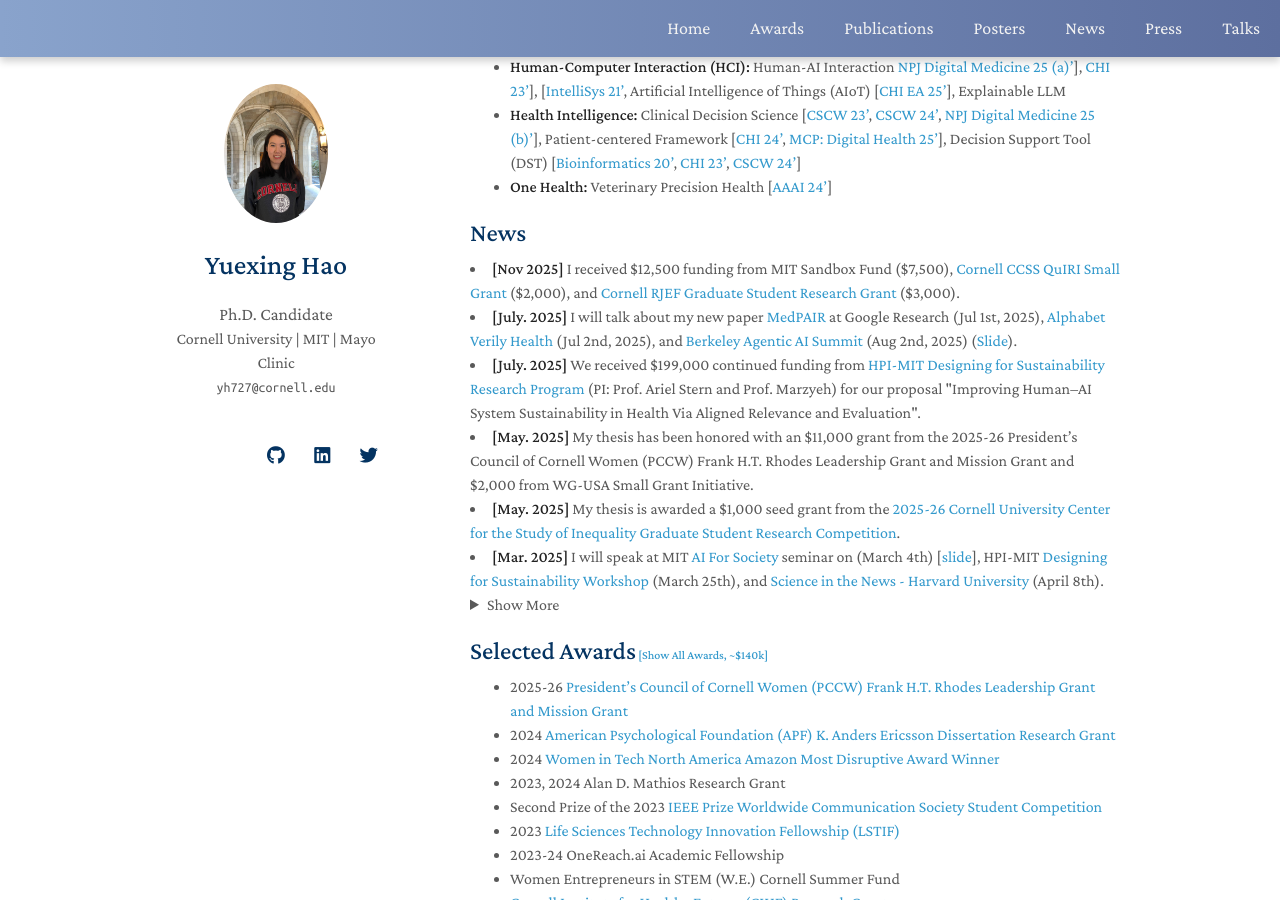
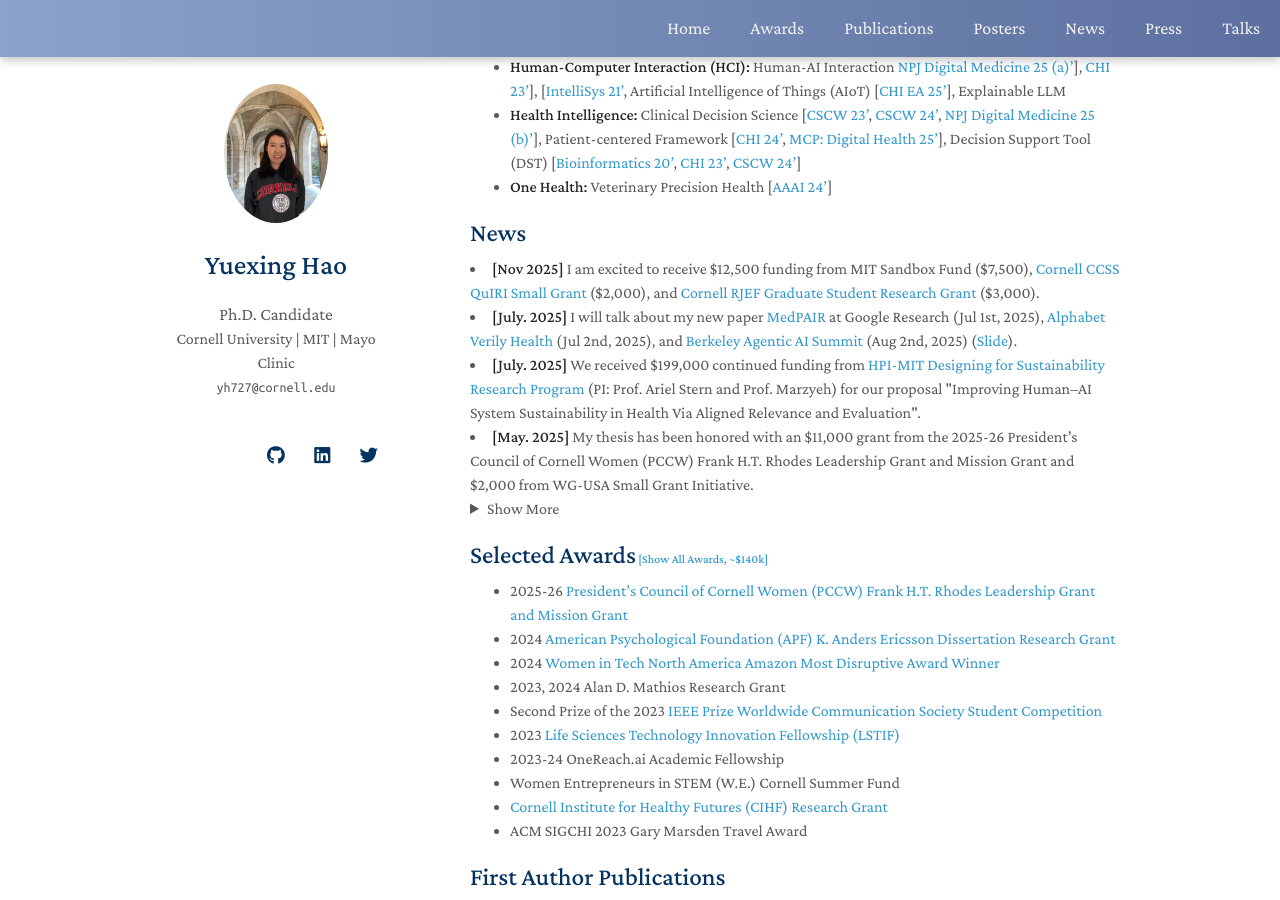
Before and after one commit to YuexingHao/Yuexing-Hao, a Jekyll site: the page built from index.md, in a window 1280 px wide and 900 px high, scrolled down 392 px. Built offline with Jekyll 4.4.1, drawn with Linux system fonts in a browser that asks for light colours; nearby versions of some CDN libraries; a style sheet for code colours, icons or effects is not loaded; our own code applies the rules of GitHub Pages for plain Markdown files.

Commit message:
Update news section with recent funding and events

```diff
--- a/_includes/news.md
+++ b/_includes/news.md
@@ -1,15 +1,15 @@
 <h2 id="news" style="margin: 20px 0px 10px;">News</h2>
 
-<li><strong>[Nov 2025]</strong> I received $12,500 funding from MIT Sandbox Fund ($7,500), <a href="https://yuexinghao.github.io/Yuexing-Hao/assets/files/Quiri%20Grad%20Award%20Letter-Hao.pdf">Cornell CCSS QuIRI Small Grant </a> ($2,000), and <a href="https://yuexinghao.github.io/Yuexing-Hao/assets/files/Racial_Graduate_Award.pdf">Cornell RJEF Graduate Student Research Grant </a> ($3,000).</li>
+<li><strong>[Nov 2025]</strong> I am excited to receive $12,500 funding from MIT Sandbox Fund ($7,500), <a href="https://yuexinghao.github.io/Yuexing-Hao/assets/files/Quiri%20Grad%20Award%20Letter-Hao.pdf">Cornell CCSS QuIRI Small Grant</a> ($2,000), and <a href="https://yuexinghao.github.io/Yuexing-Hao/assets/files/Racial_Graduate_Award.pdf">Cornell RJEF Graduate Student Research Grant</a> ($3,000).</li>
 <li><strong>[July. 2025]</strong> I will talk about my new paper <a href="https://medpair.csail.mit.edu/">MedPAIR</a> at Google Research (Jul 1st, 2025), <a href="https://verily.com/">Alphabet Verily Health</a> (Jul 2nd, 2025), and <a href="https://rdi.berkeley.edu/agentx/">Berkeley Agentic AI Summit</a> (Aug 2nd, 2025) (<a href="https://yuexinghao.github.io/Yuexing-Hao/assets/files/MedPAIR%20Presentation.pdf">Slide</a>).</li>
 <li><strong>[July. 2025]</strong> We received $199,000 continued funding from <a href="https://mad.mit.edu/projects/improving-human-ai-system-sustainability-in-health-via-aligned-relevance-and-evaluation">HPI-MIT Designing for Sustainability Research Program</a> (PI: Prof. Ariel Stern and Prof. Marzyeh) for our proposal "Improving Human–AI System Sustainability in Health Via Aligned Relevance and Evaluation".</li>
 <li><strong>[May. 2025]</strong> My thesis has been honored with an $11,000 grant from the 2025-26 President’s Council of Cornell Women (PCCW) Frank H.T. Rhodes Leadership Grant and Mission Grant and $2,000 from WG-USA Small Grant Initiative.</li>
-<li><strong>[May. 2025]</strong> My thesis is awarded a $1,000 seed grant from the <a href="https://yuexinghao.github.io/Yuexing-Hao/assets/files/CSI_Grant_1k.pdf">2025-26 Cornell University Center for the Study of Inequality Graduate Student Research Competition</a>.</li>
-<li><strong>[Mar. 2025]</strong> I will speak at MIT <a href="https://ai4society.mit.edu/">AI For Society</a> seminar on (March 4th) [<a href="https://yuexinghao.github.io/Yuexing-Hao/assets/files/Ai4Society_Talk_Mar_25.pdf">slide</a>], HPI-MIT <a href="https://design.mit.edu/events/spring-2025-hpi-mit-workshop?preview=1">Designing for Sustainability Workshop </a> (March 25th), and <a href="https://sites.harvard.edu/sitn/">Science in the News - Harvard University </a> (April 8th).</li>
 <details>
 
   <summary>Show More</summary>
 
+<li><strong>[May. 2025]</strong> My thesis is awarded a $1,000 seed grant from the <a href="https://yuexinghao.github.io/Yuexing-Hao/assets/files/CSI_Grant_1k.pdf">2025-26 Cornell University Center for the Study of Inequality Graduate Student Research Competition</a>.</li>
+<li><strong>[Mar. 2025]</strong> I will speak at MIT <a href="https://ai4society.mit.edu/">AI For Society</a> seminar on (March 4th) [<a href="https://yuexinghao.github.io/Yuexing-Hao/assets/files/Ai4Society_Talk_Mar_25.pdf">slide</a>], HPI-MIT <a href="https://design.mit.edu/events/spring-2025-hpi-mit-workshop?preview=1">Designing for Sustainability Workshop </a> (March 25th), and <a href="https://sites.harvard.edu/sitn/">Science in the News - Harvard University </a> (April 8th).</li>
 <li><strong>[Feb. 2025]</strong> I passed my A exam and became a Ph.D. candidate! Here is the <a href="https://www.youtube.com/watch?v=kLMpPQfK7pU&ab_channel=YuexingHao">video</a>.</li>
 <li><strong>[Feb. 2025]</strong> I am featured in the Cornell Graduate School's <a href="https://gradschool.cornell.edu/spotlights/student-spotlight-yuexing-hao/">Student Spotlight</a>. </li>
 <li><strong>[Dec. 2024]</strong> My doctoral thesis, "Objective Approaches in a Subjective Medical World," is awarded $10k from 2024 American Psychological Foundation (APF) K. Anders Ericsson Dissertation Research Grant. </li>
```
